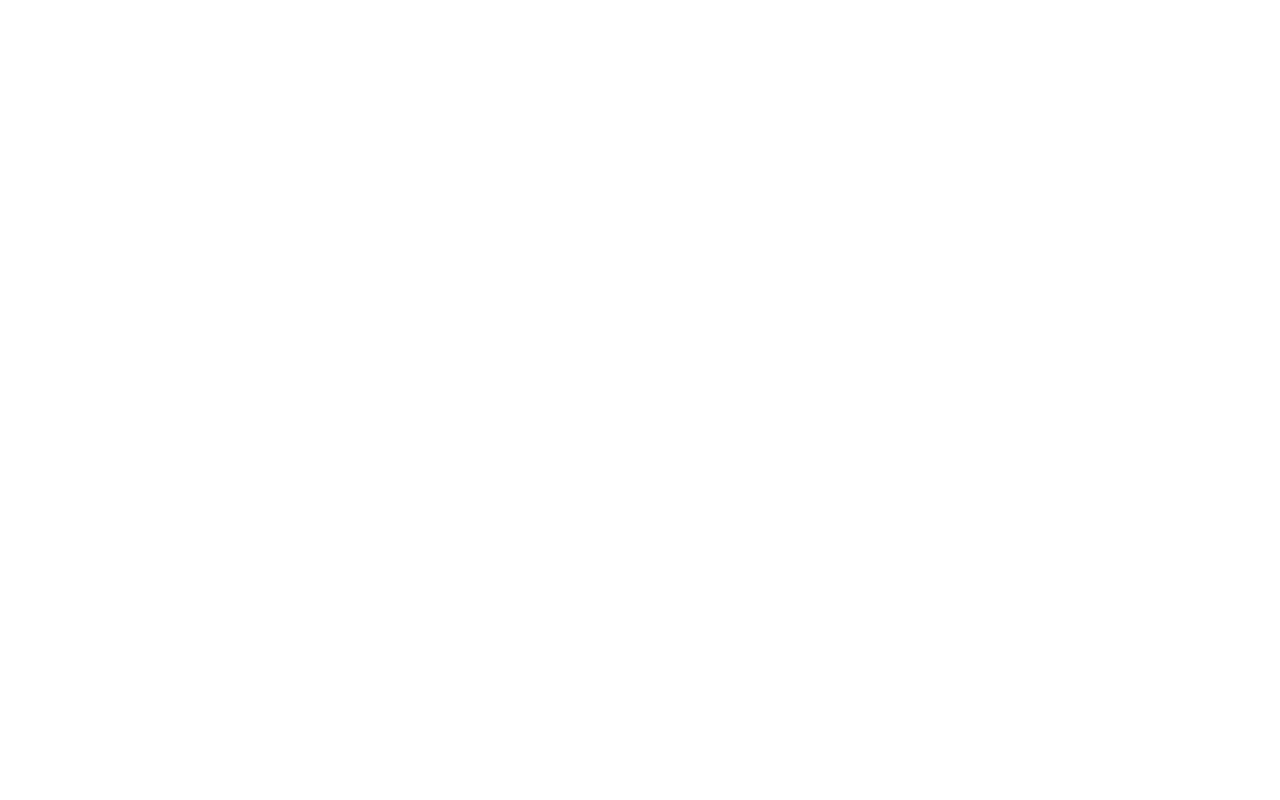
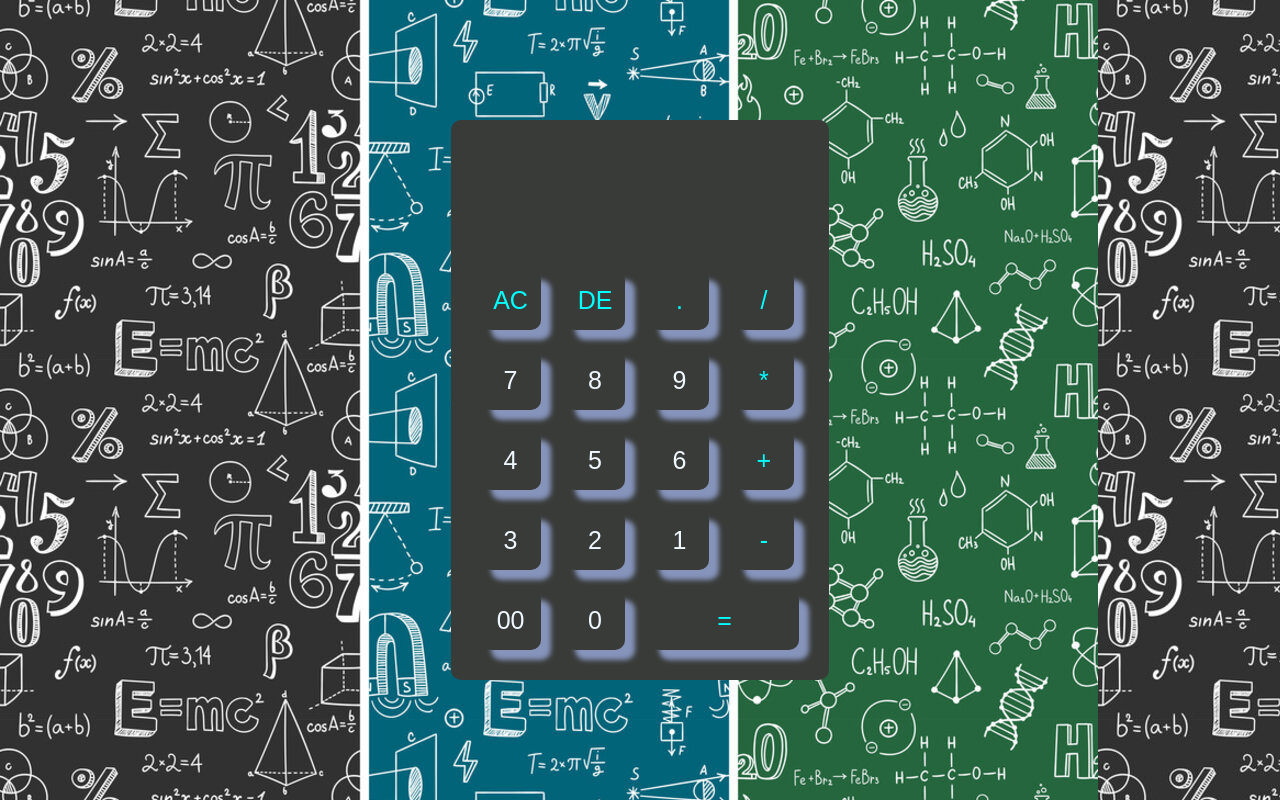
Before and after one commit to code108pp/Calculator, a plain HTML site: page index.html in a window 1280 px wide. Drawn offline with Linux system fonts and the light colour scheme.

Commit message:
function completed

```diff
--- a/index.html
+++ b/index.html
@@ -6,6 +6,43 @@
         <Link rel="stylesheet" href="style.css">
     </head>
     <body>
-
+        <div class="container">
+        <div class="operation">
+        <form>
+        <div class="disp">
+            <input type="text" name="display" class="display">
+        </div>
+        <div>
+            <input type="button" value="AC" onclick="display.value=''" class="operater" >
+            <input type="button" value="DE" onclick="display.value= display.value.toString().slice(0,-1)" class="operater">
+            <input type="button" value="."  onclick="display.value+='.'" class="operater">
+            <input type="button" value="/"  onclick="display.value+='/'" class="operater">
+        </div>
+        <div>
+            <input type="button" value="7"  onclick="display.value+='7'">
+            <input type="button" value="8"  onclick="display.value+='8'">
+            <input type="button" value="9"  onclick="display.value+='9'">
+            <input type="button" value="*"  onclick="display.value+='*'" class="operater">
+        </div>
+        <div>
+            <input type="button" value="4"  onclick="display.value+='4'">
+            <input type="button" value="5"  onclick="display.value+='5'">
+            <input type="button" value="6"  onclick="display.value+='6'">
+            <input type="button" value="+"  onclick="display.value+='+'" class="operater">
+        </div>
+        <div>
+            <input type="button" value="3"  onclick="display.value+='3'">
+            <input type="button" value="2"  onclick="display.value+='2'">
+            <input type="button" value="1"  onclick="display.value+='1'">
+            <input type="button" value="-"  onclick="display.value+='-'" class="operater">
+        </div>
+        <div>
+            <input type="button" value="00"  onclick="display.value+='00'">
+            <input type="button" value="0"  onclick="display.value+='0'">
+            <input type="button" value="=" class="equal"  onclick="display.value=eval(display.value)">
+        </div>
+</form>
+    </div>
+    </div>
     </body>
 </html>
--- a/style.css
+++ b/style.css
@@ -1,6 +1,57 @@
 *{
   margin:0;
   padding:0;
-  font-family: 'Oswald', sans-serif;
-  font-family: 'Poppins', sans-serif
+  font-family: 'Poppins', sans-serif;
 }
+
+.container{
+  display: flex;
+  width: 100%;
+  height: 100vh;
+  background-image: url(image/cal.jpg);
+  justify-content: center;
+  align-items: center;
+}
+
+.operation{
+  background-color: rgb(57, 59, 56);
+  padding: 20px;
+  border-radius: 10px;
+}
+
+.operation form input{
+  width: 60px;
+  height: 60px;
+  border-radius: 10px;
+  margin: 10px;
+  background: transparent;
+  box-shadow: 10px 10px 5px rgb(134, 148, 187);
+  color: aliceblue;
+  border: 0;
+  outline: 0;
+  font-size: 25px;
+  cursor: pointer;
+}
+
+.disp{
+  display: flex;
+  justify-content: flex-end;
+  margin: 20px 0;
+}
+
+form input.display{
+  text-align: right;
+  font-size: 45px;
+  flex: 1;
+  box-shadow: none;
+}
+
+form input.equal{
+  width: 150px;
+  color: aqua;
+
+}
+
+form input.operater{
+   color: aqua;
+}
```
Also changed, not shown: image/cal.jpg (added).
